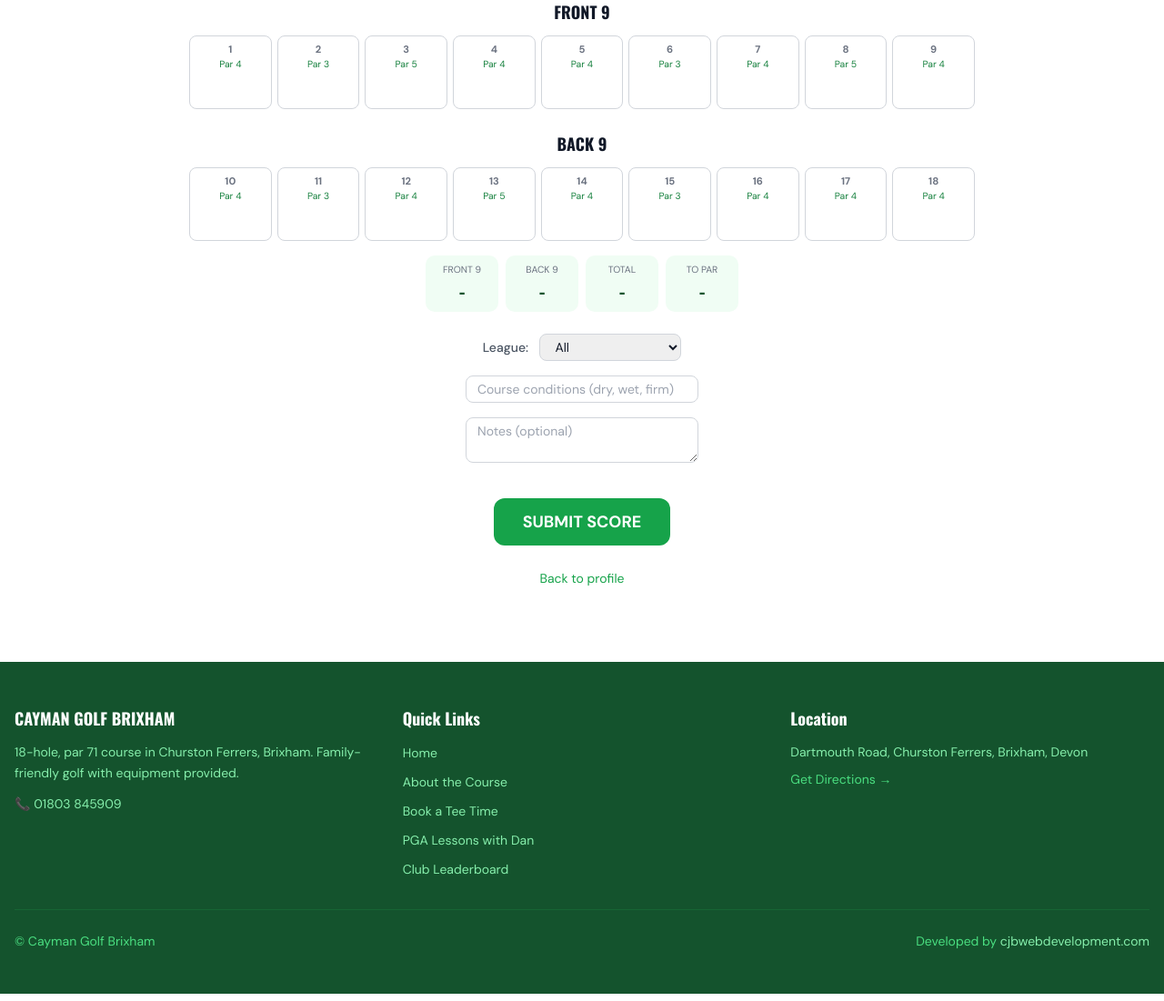
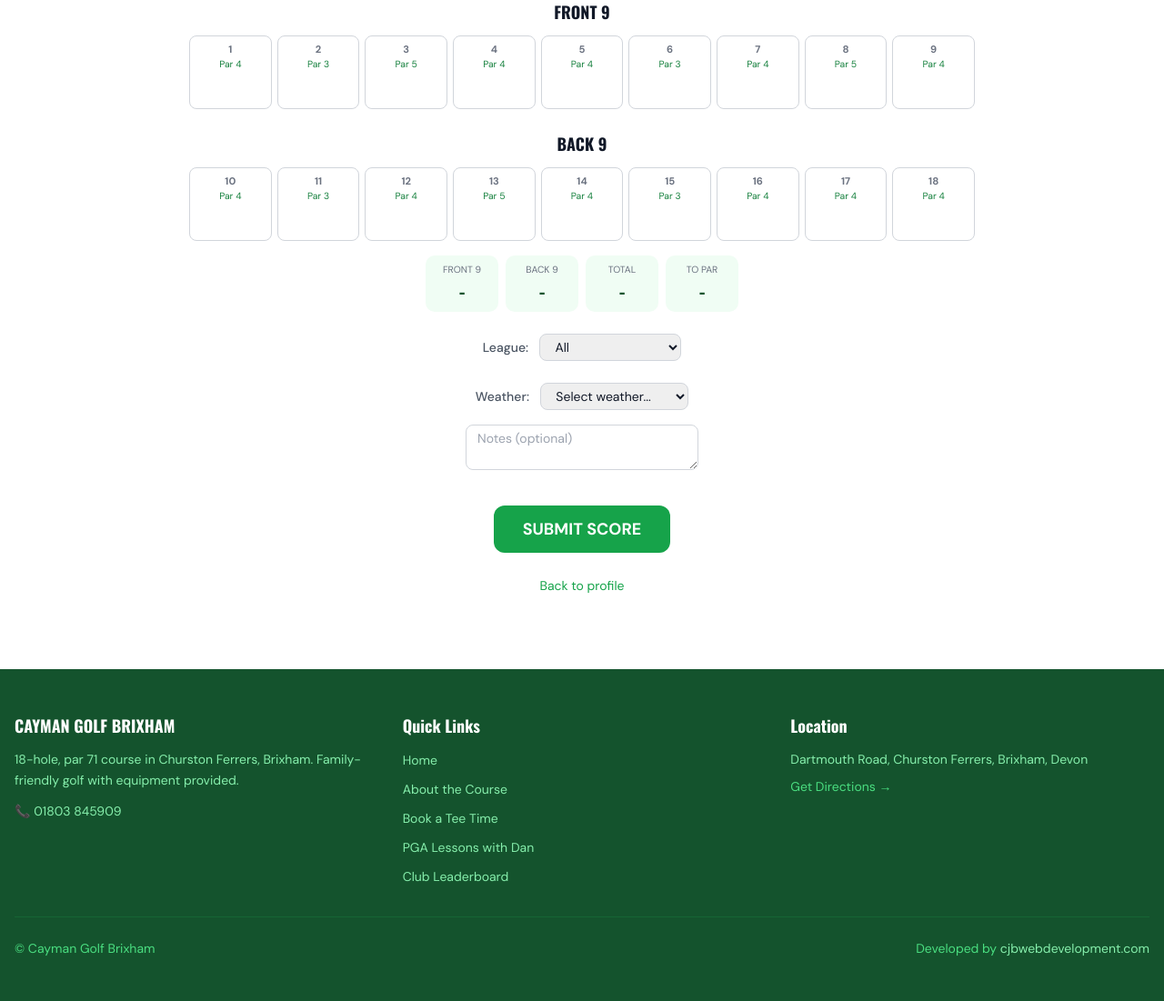
Before and after one commit to Cjbwebdev/caymengolf, a Django app: page /golfers/submit-score/ in a window 1280 px wide. Shown: the part 245-1346 px from the top of the page at 91% size. Run offline with Django 5.2, Linux system fonts and the light colour scheme; the visitor is signed in with stand-in values (Sample User, id 1); data comes from the database, SQL or seed files in the repository; data that the repository does not hold is empty; some libraries are stand-ins or nearby versions.

Commit message:
Fix auto_calc_handicap NameError, add weather dropdown to scorecard

```diff
--- a/golfers/models.py
+++ b/golfers/models.py
@@ -96,7 +96,7 @@ class Score(models.Model):
     def auto_calc_handicap(self):
         """Simple handicap from best 8 of last 20 rounds."""
         golf = self.golfer
-        last_20 = golfer.golferprofile.scores.order_by("-date")[:20]
+        last_20 = golf.scores.order_by("-date")[:20]
         if last_20.count() < 3:
             return None
         diffs = sorted(s.total_score - s.par for s in last_20)
--- a/golfers/views.py
+++ b/golfers/views.py
@@ -39,8 +39,9 @@ def submit_score(request):
         back_9 = sum(hole_scores.get(str(h), 0) for h in range(10, 19))
         par_total = sum(DEFAULT_PAR)
         league = request.POST.get("league", "all")
-        course_conditions = request.POST.get("course_conditions", "")
+        weather = request.POST.get("weather", "")
         notes = request.POST.get("notes", "")
+        course_conditions = weather  # Store weather in course_conditions field
 
         score = Score.objects.create(
             golfer=profile,
--- a/templates/golfers/submit_score.html
+++ b/templates/golfers/submit_score.html
@@ -82,8 +82,21 @@
       </select>
     </div>
 
-    <div class="mt-4 text-center">
-      <input type="text" name="course_conditions" placeholder="Course conditions (dry, wet, firm)" class="px-3 py-1 border border-gray-300 rounded-lg text-sm w-64">
+    <!-- Weather & Course Conditions -->
+    <div class="mt-6 text-center">
+      <label class="text-sm font-medium text-gray-600">Weather:</label>
+      <select name="weather" class="ml-2 px-3 py-1 border border-gray-300 rounded-lg text-sm">
+        <option value="">Select weather...</option>
+        <option value="☀️ Sunny & Warm">☀️ Sunny & Warm</option>
+        <option value="☀️ Fair / Mild">☀️ Fair / Mild</option>
+        <option value="⛅ Partly Cloudy">⛅ Partly Cloudy</option>
+        <option value="☁️ Overcast">☁️ Overcast</option>
+        <option value="🌧️ Light Rain">🌧️ Light Rain</option>
+        <option value="🌧️ Heavy Rain">🌧️ Heavy Rain</option>
+        <option value="💨 Windy">💨 Windy</option>
+        <option value="💨 Very Windy">💨 Very Windy</option>
+        <option value="❄️ Cold / Frosty">❄️ Cold / Frosty</option>
+      </select>
     </div>
     <div class="mt-4 text-center">
       <textarea name="notes" placeholder="Notes (optional)" rows="2" class="px-3 py-1 border border-gray-300 rounded-lg text-sm w-64"></textarea>
```
